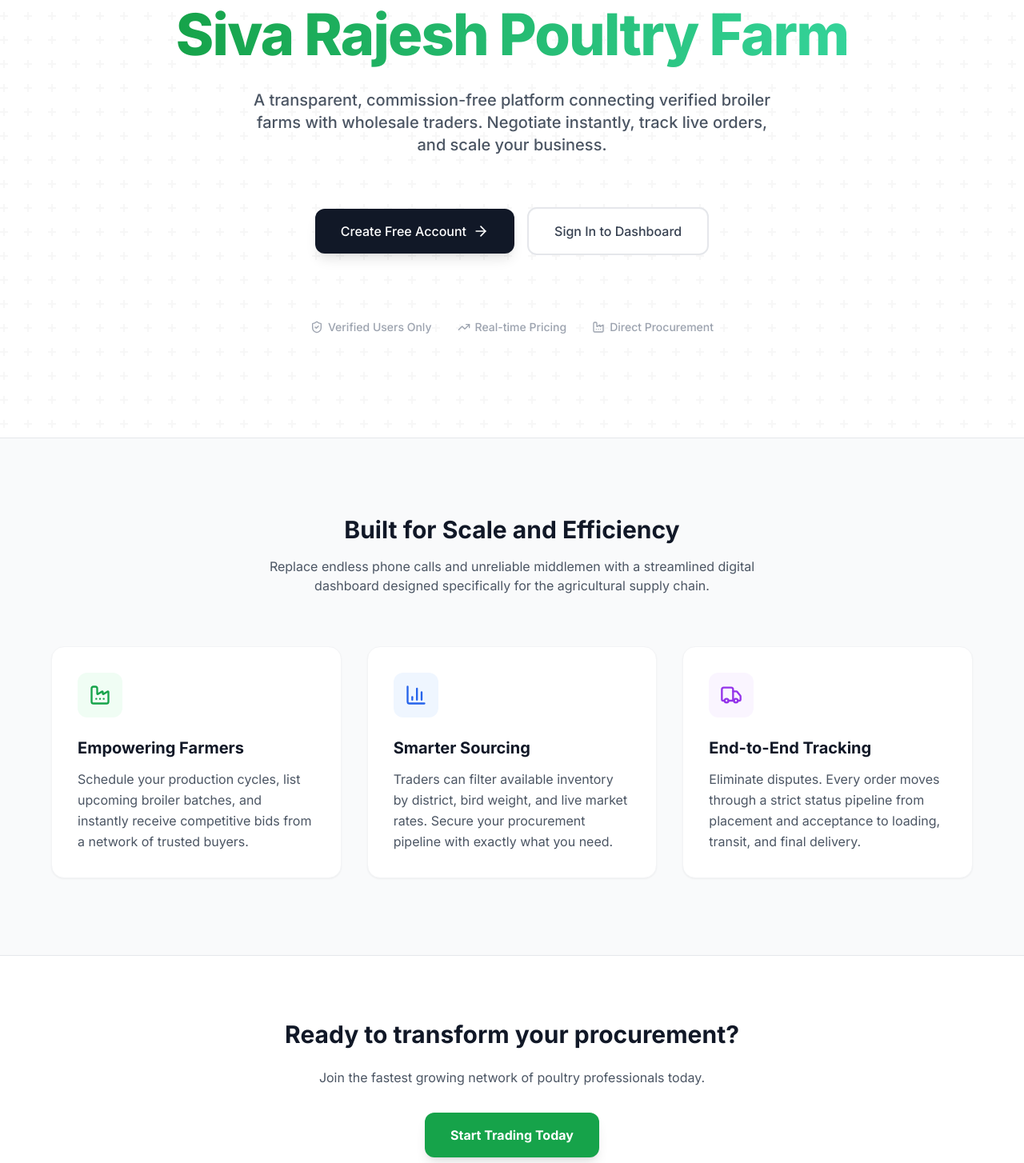
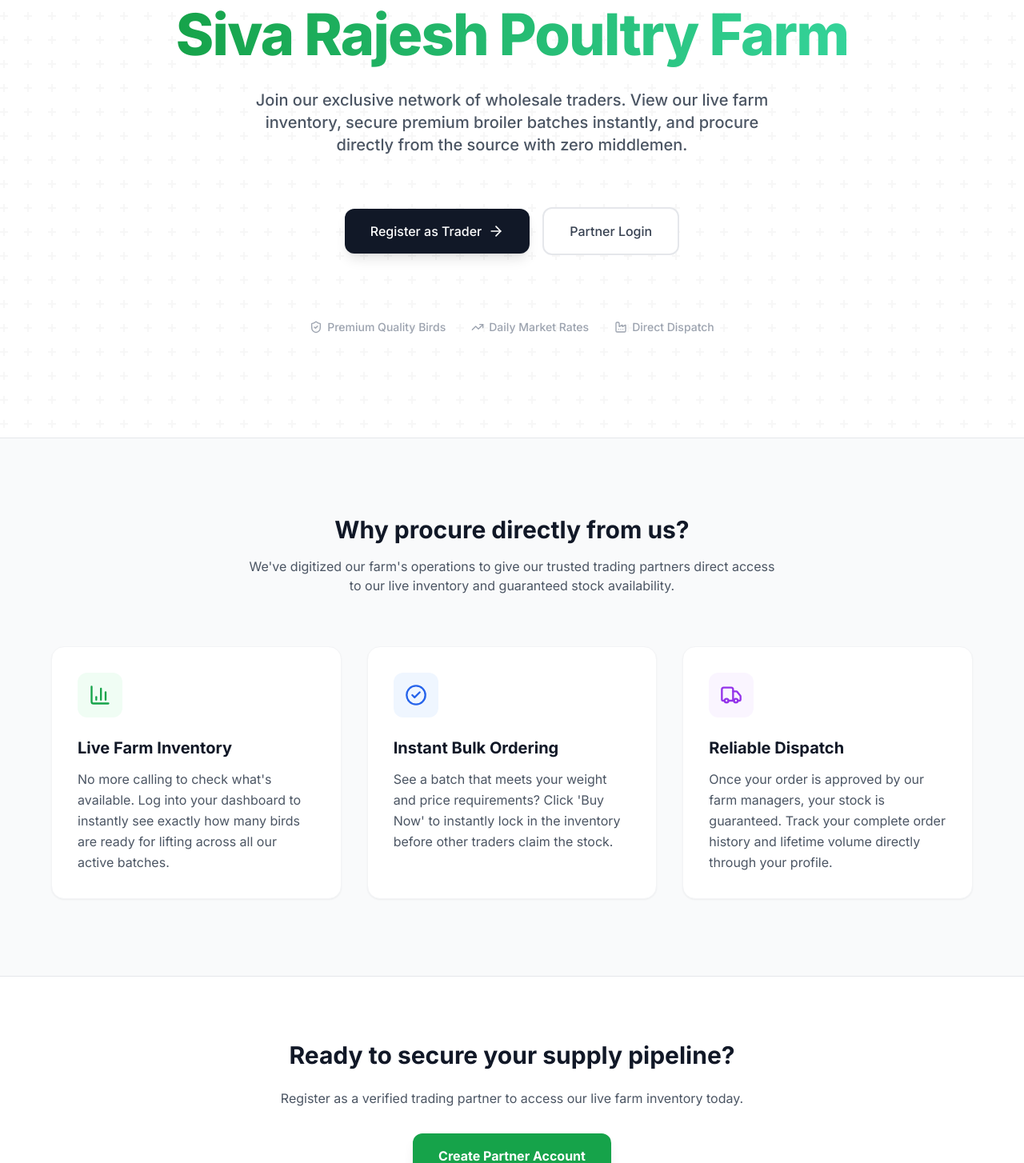
Before and after one commit to devmouli/poultry-farm, a Next.js app: page / in a window 1280 px wide. Shown: the part 320-1774 px from the top of the page at 80% size. Built offline with nearby package versions, Linux system fonts and the light colour scheme.

Commit message:
Refactor landing page copy to single-vendor B2B procurement model

```diff
--- a/src/app/page.tsx
+++ b/src/app/page.tsx
@@ -1,5 +1,5 @@
 import Link from 'next/link';
-import { ArrowRight, TrendingUp, ShieldCheck, Truck, Factory, BarChart3 } from 'lucide-react';
+import { ArrowRight, CheckCircle2, Factory, Truck, BarChart3, ShieldCheck, TrendingUp } from 'lucide-react';
 
 export default function Home() {
   return (
@@ -15,33 +15,34 @@ export default function Home() {
               <span className="animate-ping absolute inline-flex h-full w-full rounded-full bg-green-400 opacity-75"></span>
               <span className="relative inline-flex rounded-full h-2 w-2 bg-green-500"></span>
             </span>
-            Official B2B Trading Platform
+            Official Partner Procurement Portal
           </div>
 
           <h1 className="text-5xl md:text-7xl font-extrabold tracking-tight text-gray-900 leading-[1.1]">
-            Welcome to <br className="hidden md:block" />
+            Direct Wholesale from <br className="hidden md:block" />
             <span className="text-transparent bg-clip-text bg-gradient-to-r from-green-600 to-emerald-400">
               Siva Rajesh Poultry Farm
             </span>
           </h1>
 
           <p className="text-xl text-gray-600 max-w-2xl mx-auto font-medium">
-            A transparent, commission-free platform connecting verified broiler farms with wholesale traders. Negotiate instantly, track live orders, and scale your business.
+            Join our exclusive network of wholesale traders. View our live farm inventory,
+            secure premium broiler batches instantly, and procure directly from the source with zero middlemen.
           </p>
 
           <div className="flex flex-col sm:flex-row items-center justify-center gap-4 pt-8">
             <Link href="/signup" className="w-full sm:w-auto flex items-center justify-center gap-2 bg-gray-900 text-white px-8 py-4 rounded-xl font-medium hover:bg-gray-800 transition shadow-lg hover:shadow-xl transform hover:-translate-y-0.5 duration-200">
-              Create Free Account <ArrowRight className="w-5 h-5" />
+              Register as Trader <ArrowRight className="w-5 h-5" />
             </Link>
             <Link href="/login" className="w-full sm:w-auto flex items-center justify-center gap-2 bg-white text-gray-700 border-2 border-gray-200 px-8 py-4 rounded-xl font-medium hover:bg-gray-50 hover:border-gray-300 transition">
-              Sign In to Dashboard
+              Partner Login
             </Link>
           </div>
 
           <div className="pt-12 flex items-center justify-center gap-8 text-gray-400 text-sm font-medium">
-            <span className="flex items-center gap-1.5"><ShieldCheck className="w-4 h-4" /> Verified Users Only</span>
-            <span className="flex items-center gap-1.5"><TrendingUp className="w-4 h-4" /> Real-time Pricing</span>
-            <span className="flex items-center gap-1.5"><Factory className="w-4 h-4" /> Direct Procurement</span>
+            <span className="flex items-center gap-1.5"><ShieldCheck className="w-4 h-4" /> Premium Quality Birds</span>
+            <span className="flex items-center gap-1.5"><TrendingUp className="w-4 h-4" /> Daily Market Rates</span>
+            <span className="flex items-center gap-1.5"><Factory className="w-4 h-4" /> Direct Dispatch</span>
           </div>
         </div>
       </section>
@@ -50,33 +51,33 @@ export default function Home() {
       <section className="w-full py-24 px-4 bg-gray-50 border-b">
         <div className="max-w-6xl mx-auto">
           <div className="text-center mb-16">
-            <h2 className="text-3xl font-bold text-gray-900 mb-4">Built for Scale and Efficiency</h2>
-            <p className="text-gray-600 max-w-2xl mx-auto">Replace endless phone calls and unreliable middlemen with a streamlined digital dashboard designed specifically for the agricultural supply chain.</p>
+            <h2 className="text-3xl font-bold text-gray-900 mb-4">Why procure directly from us?</h2>
+            <p className="text-gray-600 max-w-2xl mx-auto">We've digitized our farm's operations to give our trusted trading partners direct access to our live inventory and guaranteed stock availability.</p>
           </div>
 
           <div className="grid md:grid-cols-3 gap-8">
             <div className="bg-white p-8 rounded-2xl shadow-sm border border-gray-100 hover:border-green-200 transition duration-300 group">
               <div className="w-14 h-14 bg-green-50 rounded-xl flex items-center justify-center mb-6 text-green-600 group-hover:scale-110 transition-transform">
-                <Factory className="w-7 h-7" />
+                <BarChart3 className="w-7 h-7" />
               </div>
-              <h3 className="text-xl font-bold text-gray-900 mb-3">Empowering Farmers</h3>
-              <p className="text-gray-600 leading-relaxed">Schedule your production cycles, list upcoming broiler batches, and instantly receive competitive bids from a network of trusted buyers.</p>
+              <h3 className="text-xl font-bold text-gray-900 mb-3">Live Farm Inventory</h3>
+              <p className="text-gray-600 leading-relaxed">No more calling to check what's available. Log into your dashboard to instantly see exactly how many birds are ready for lifting across all our active batches.</p>
             </div>
 
             <div className="bg-white p-8 rounded-2xl shadow-sm border border-gray-100 hover:border-blue-200 transition duration-300 group">
               <div className="w-14 h-14 bg-blue-50 rounded-xl flex items-center justify-center mb-6 text-blue-600 group-hover:scale-110 transition-transform">
-                <BarChart3 className="w-7 h-7" />
+                <CheckCircle2 className="w-7 h-7" />
               </div>
-              <h3 className="text-xl font-bold text-gray-900 mb-3">Smarter Sourcing</h3>
-              <p className="text-gray-600 leading-relaxed">Traders can filter available inventory by district, bird weight, and live market rates. Secure your procurement pipeline with exactly what you need.</p>
+              <h3 className="text-xl font-bold text-gray-900 mb-3">Instant Bulk Ordering</h3>
+              <p className="text-gray-600 leading-relaxed">See a batch that meets your weight and price requirements? Click 'Buy Now' to instantly lock in the inventory before other traders claim the stock.</p>
             </div>
 
             <div className="bg-white p-8 rounded-2xl shadow-sm border border-gray-100 hover:border-purple-200 transition duration-300 group">
               <div className="w-14 h-14 bg-purple-50 rounded-xl flex items-center justify-center mb-6 text-purple-600 group-hover:scale-110 transition-transform">
                 <Truck className="w-7 h-7" />
               </div>
-              <h3 className="text-xl font-bold text-gray-900 mb-3">End-to-End Tracking</h3>
-              <p className="text-gray-600 leading-relaxed">Eliminate disputes. Every order moves through a strict status pipeline from placement and acceptance to loading, transit, and final delivery.</p>
+              <h3 className="text-xl font-bold text-gray-900 mb-3">Reliable Dispatch</h3>
+              <p className="text-gray-600 leading-relaxed">Once your order is approved by our farm managers, your stock is guaranteed. Track your complete order history and lifetime volume directly through your profile.</p>
             </div>
           </div>
         </div>
@@ -85,10 +86,10 @@ export default function Home() {
       {/* Call to Action */}
       <section className="w-full py-20 px-4 bg-white text-center">
         <div className="max-w-3xl mx-auto">
-          <h2 className="text-3xl font-bold text-gray-900 mb-6">Ready to transform your procurement?</h2>
-          <p className="text-gray-600 mb-8">Join the fastest growing network of poultry professionals today.</p>
+          <h2 className="text-3xl font-bold text-gray-900 mb-6">Ready to secure your supply pipeline?</h2>
+          <p className="text-gray-600 mb-8">Register as a verified trading partner to access our live farm inventory today.</p>
           <Link href="/signup" className="inline-flex items-center gap-2 bg-green-600 text-white px-8 py-4 rounded-xl font-bold hover:bg-green-700 transition shadow-lg">
-            Start Trading Today
+            Create Partner Account
           </Link>
         </div>
       </section>
```
